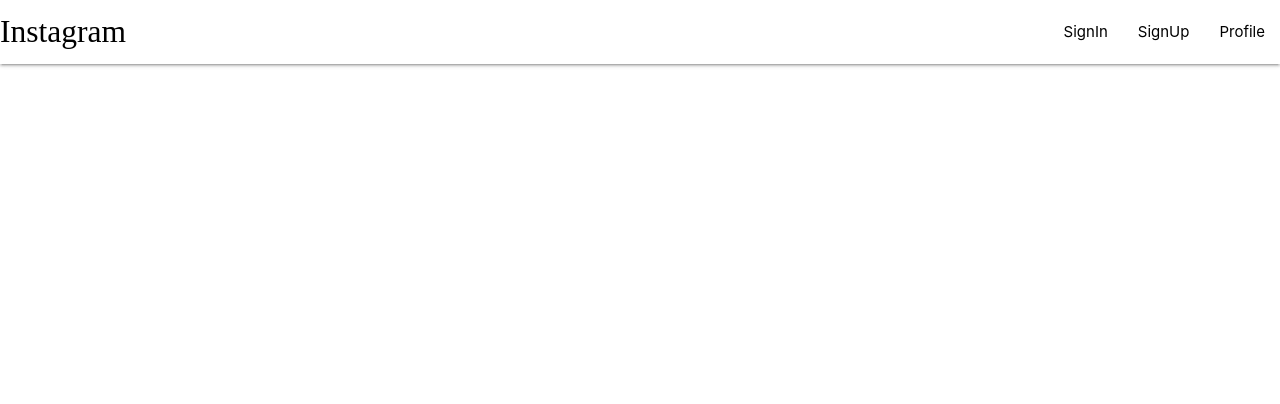
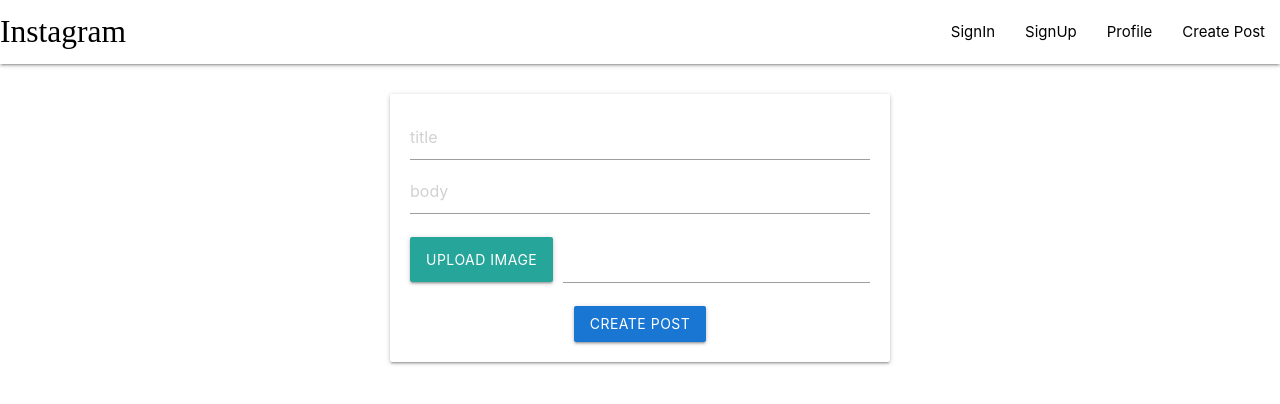
Before and after one commit to Nalinsharma7/Instagram, a React (Create React App) app in the folder client/: page /create in a window 1280 px wide. Shown: the top 404 px of the page. Built offline with nearby package versions, Linux system fonts and the light colour scheme; a web font is replaced by a local one.

Commit message:
CreatePostUI

```diff
--- a/client/src/App.js
+++ b/client/src/App.js
@@ -6,6 +6,7 @@ import Home from './components/screens/Home';
 import Signin from './components/screens/Signin'
 import Signup from './components/screens/Signup'
 import Profile from './components/screens/Profile'
+import CreatePost from './components/screens/CreatePost'
 
 function App() {
   return (
@@ -23,6 +24,9 @@ function App() {
       <Route path="/profile">
         <Profile />
       </Route>
+      <Route path="/create">
+        <CreatePost />
+      </Route>
 
     </BrowserRouter>
   );
--- a/client/src/components/Navbar.js
+++ b/client/src/components/Navbar.js
@@ -10,6 +10,7 @@ const NavBar = ()=> {
             <li><Link onClick={() => {window.location.href="/signin"}}>SignIn</Link></li>
             <li><Link onClick={() => {window.location.href="/signup"}}>SignUp</Link></li>
             <li><Link onClick={() => {window.location.href="/profile"}}>Profile</Link></li>
+            <li><Link onClick={() => {window.location.href="/create"}}>Create Post</Link></li>
         </ul>
         </div>
         </nav>
--- /dev/null
+++ b/client/src/components/screens/CreatePost.js
@@ -0,0 +1,31 @@
+import React from 'react'
+
+function CreatePost() {
+  return (
+    <div className="card input-field"
+        style={{
+            margin:"30px auto",
+            maxWidth:"500px",
+            padding:"20px",
+            textAlign:"center"
+        }}
+    >
+        <input type="text" placeholder="title"/>
+        <input type="text" placeholder="body"/>
+        <div className="file-field input-field">
+        <div className="btn">
+            <span>Upload Image</span>
+            <input type="file"/>
+        </div>
+        <div className="file-path-wrapper">
+            <input className="file-path validate" type="text"/>
+        </div>
+        </div>
+        <button className="btn waves-effect waves-light #1976d2 blue darken-2">
+          Create Post
+        </button>
+    </div>
+  )
+}
+
+export default CreatePost
--- a/client/src/components/screens/Home.js
+++ b/client/src/components/screens/Home.js
@@ -3,6 +3,19 @@ import React from 'react'
 function Home() {
   return (
     <div className="home">
+      <div className="card home-card">
+        <h5>Nalin</h5>
+        <div className="card-image">
+          <img src="https://images.unsplash.com/photo-1491466424936-e304919aada7?ixlib=rb-4.0.3&ixid=MnwxMjA3fDB8MHxzZWFyY2h8Nnx8d2FsbHBhcGVyfGVufDB8MHwwfHw%3D&auto=format&fit=crop&w=500&q=60"/>
+        </div>
+        <div className="card-content">
+        <i className="material-icons">favorite</i>
+          <h6>title</h6>
+          <p>This is fine!</p>
+          <input type="text" placeholder="Add comment"/>
+        </div>
+      </div>
+
       <div className="card home-card">
         <h5>Nalin</h5>
         <div className="card-image">
@@ -29,19 +42,6 @@ function Home() {
         </div>
       </div>
 
-      <div className="card home-card">
-        <h5>Nalin</h5>
-        <div className="card-image">
-          <img src="https://images.unsplash.com/photo-1491466424936-e304919aada7?ixlib=rb-4.0.3&ixid=MnwxMjA3fDB8MHxzZWFyY2h8Nnx8d2FsbHBhcGVyfGVufDB8MHwwfHw%3D&auto=format&fit=crop&w=500&q=60"/>
-        </div>
-        <div className="card-content">
-        <i class="material-icons">favorite</i>
-          <h6>title</h6>
-          <p>This is fine!</p>
-          <input type="text" placeholder="Add comment"/>
-        </div>
-      </div>
-
     </div>
   )
 }
```
